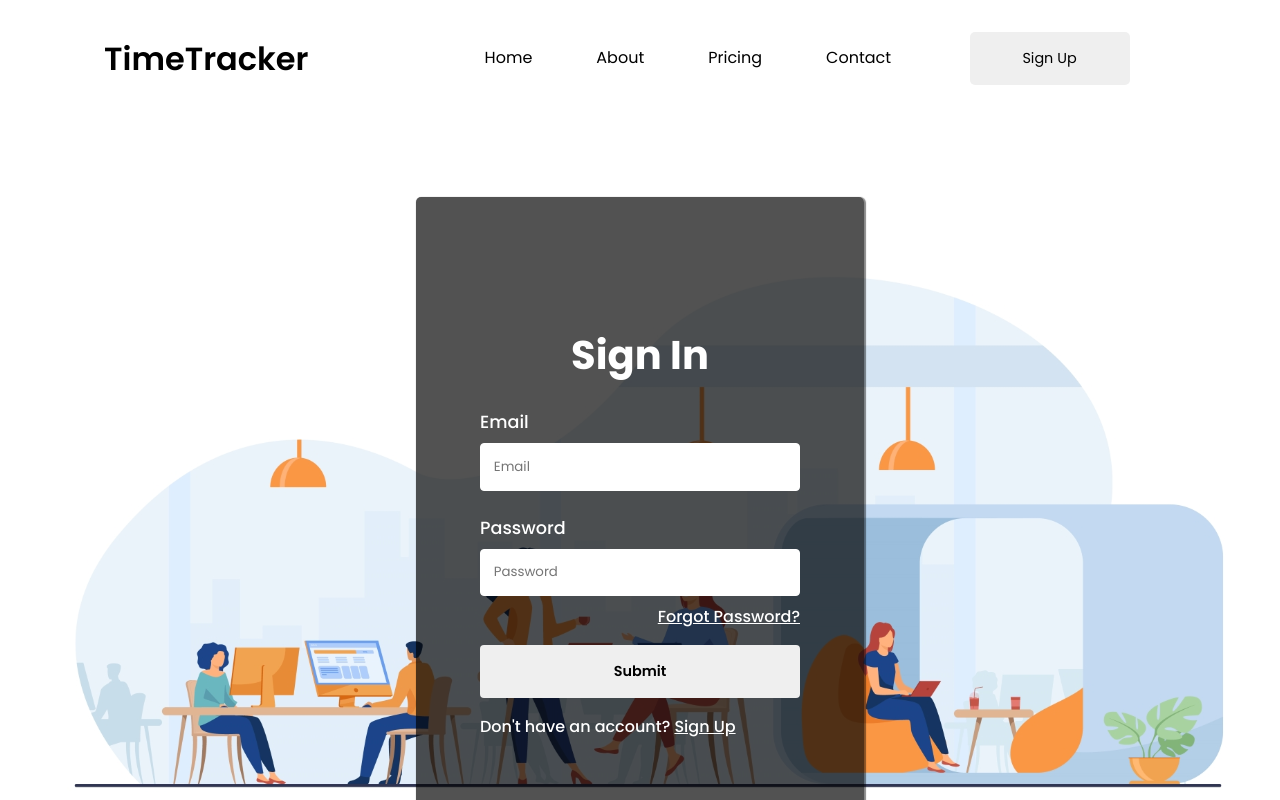
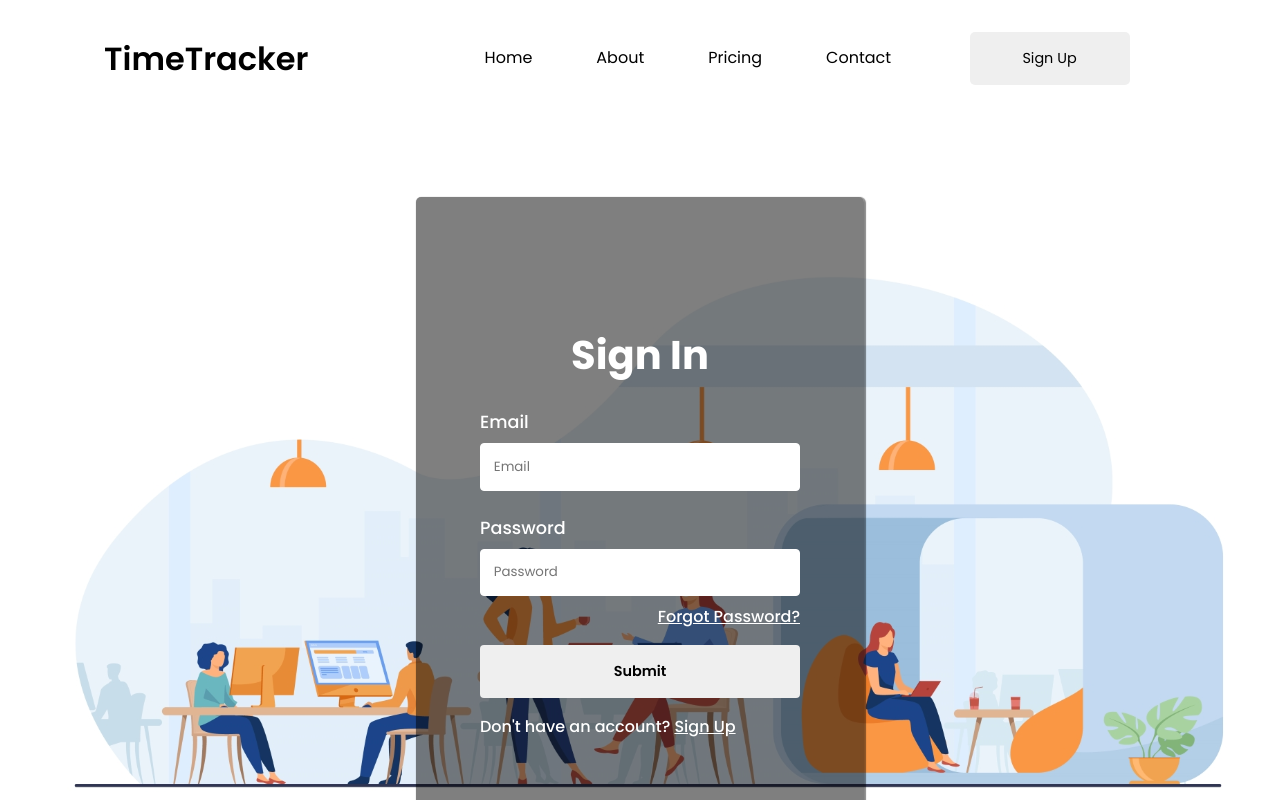
Before and after one commit to chenderson17/TimeTracker, a React (Create React App) app in the folder timetrackerwebapp/: page /signin in a window 1280 px wide. Shown: the top 800 px of the page. Built offline with nearby package versions, Linux system fonts and the light colour scheme; some icons are missing.

Commit message:
Changed the alpha of the sign up to .500

```diff
--- a/timetrackerwebapp/src/Components/SignIn.css
+++ b/timetrackerwebapp/src/Components/SignIn.css
@@ -13,7 +13,7 @@
     margin: 0 auto;
     align-items: center;
     padding: 8rem 5rem;
-    background-color: rgba(0, 0, 0, 0.678);
+    background-color: rgba(0, 0, 0, 0.500);
     color:rgb(255,255,255);
     width: 40%;
     border-radius: 5px;
```
